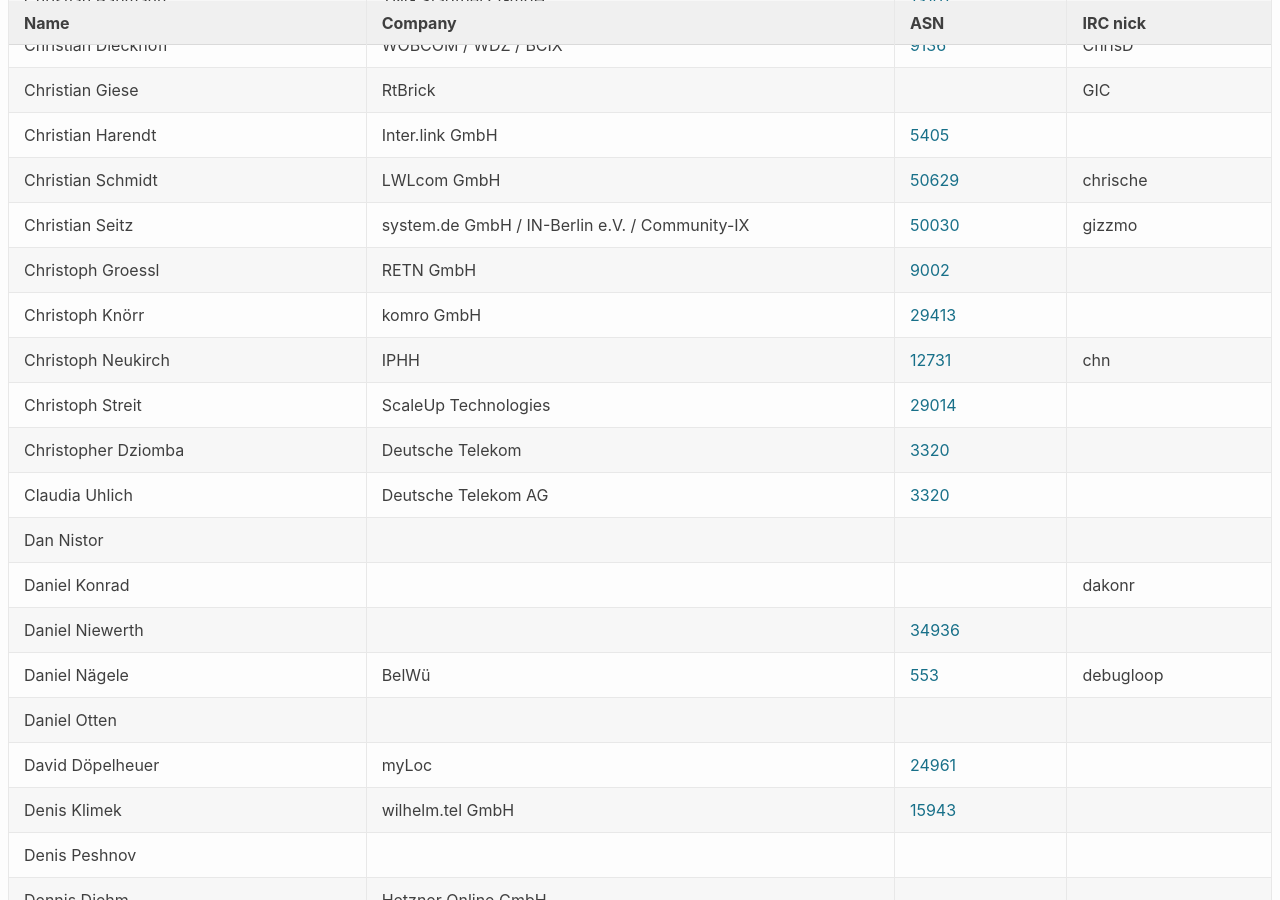
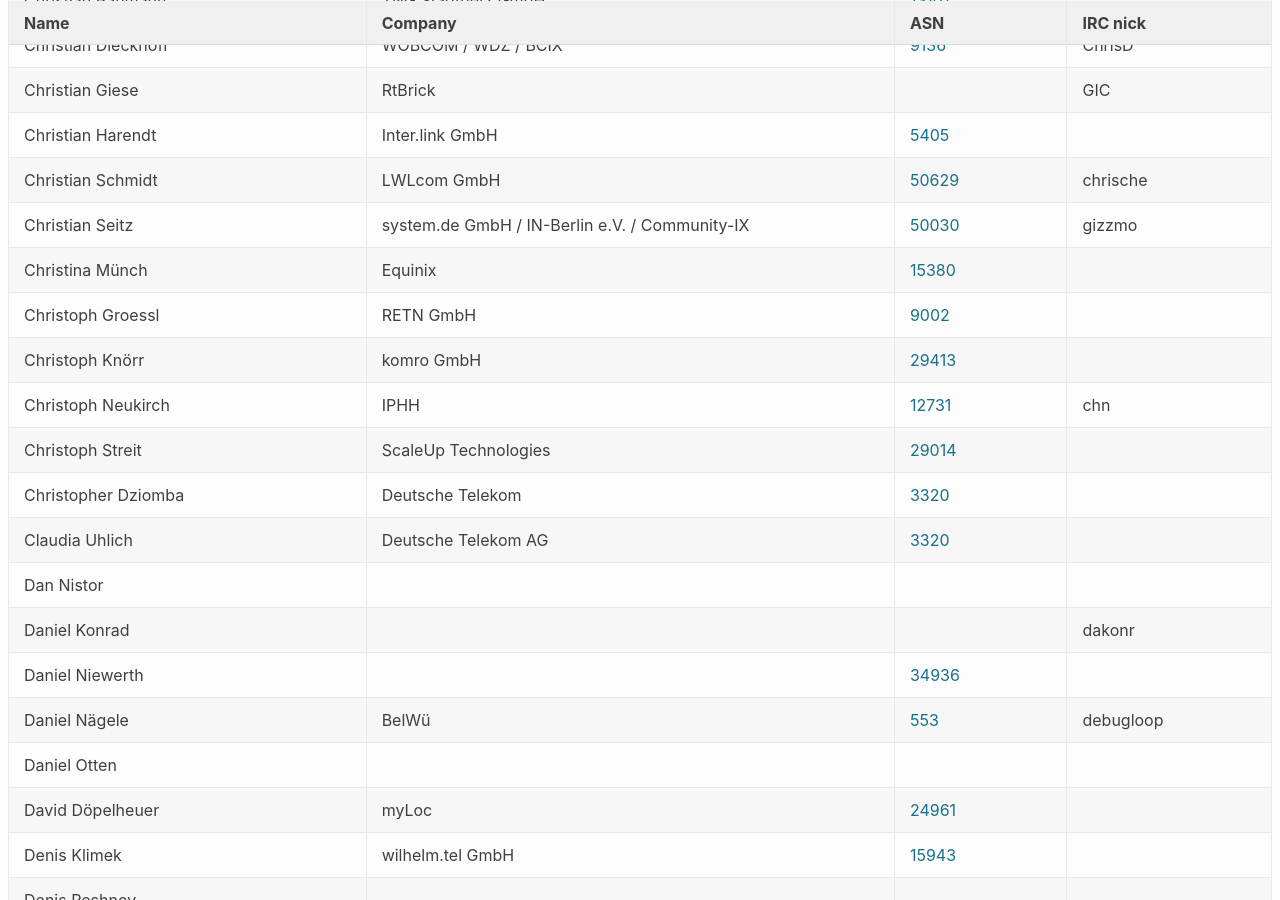
Before and after one commit to denog/pretix-attendeelist, a Jekyll site: the page built from denog14/index.md, in a window 1280 px wide and 900 px high, scrolled down 1774 px. Built offline with Jekyll 4.4.1, drawn with Linux system fonts in a browser that asks for light colours.

Commit message:
Latest data: Thu Nov 10 15:10:34 UTC 2022

```diff
--- a/_data/attendees_denog14_onsite.json
+++ b/_data/attendees_denog14_onsite.json
@@ -244,6 +244,12 @@
     "company": "system.de GmbH / IN-Berlin e.V. / Community-IX",
     "irc": "gizzmo",
     "asn": "50030"
+  },
+  {
+    "name": "Christina Münch",
+    "company": "Equinix",
+    "irc": null,
+    "asn": "15380"
   },
   {
     "name": "Christopher Dziomba",
```
